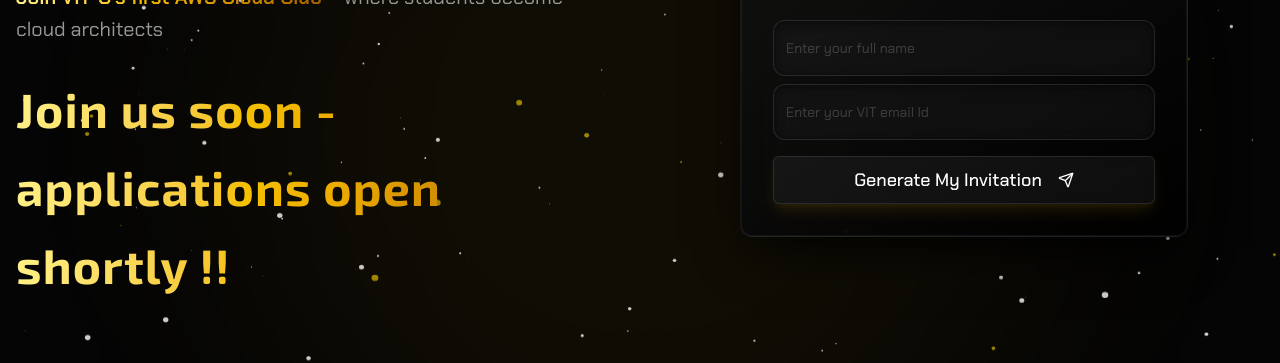
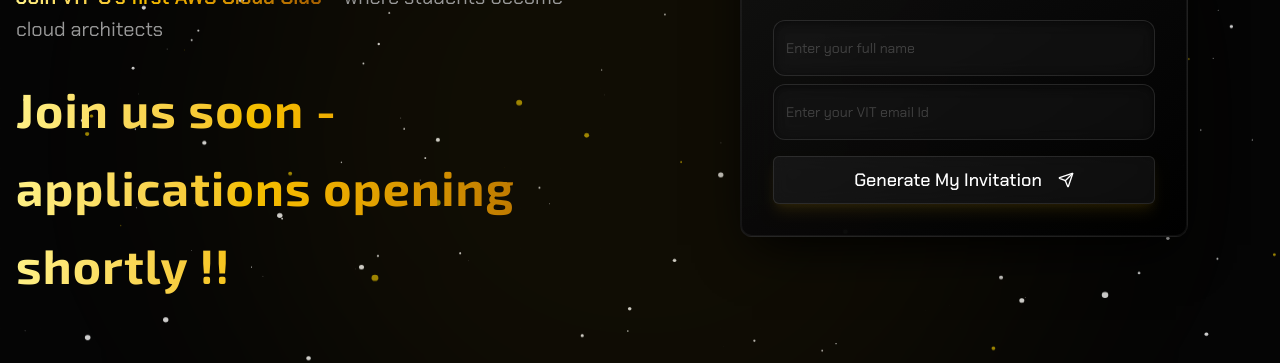
Before and after one commit to AWS-Cloud-Club-VITC/aws-cloud-club-vitc-launch, a Next.js app: page / in a window 1280 px wide. Shown: the part 676-1039 px from the top of the page. Built offline with nearby package versions, Linux system fonts and the light colour scheme; no server answers; the database is empty.

Commit message:
changed text

```diff
--- a/src/components/home/Hero.tsx
+++ b/src/components/home/Hero.tsx
@@ -56,7 +56,7 @@
             </p>
             <br></br>
             <p className="text-2xl sm:text-3xl md:text-4xl lg:text-5xl text-center sm:text-left font-heading font-bold tracking-wide text-gradient [margin-top:2.5lh] lg:mt-0 pb-2 leading-relaxed">
-             {isLive ? "Join us - Applications are live!!" : "Join us soon - applications open shortly !!"}
+             {isLive ? "Join us - Applications are live!!" : "Join us soon - applications opening shortly !!"}
             </p>
             {isLive && (
               <div className="flex justify-center sm:justify-start mt-6">
```
